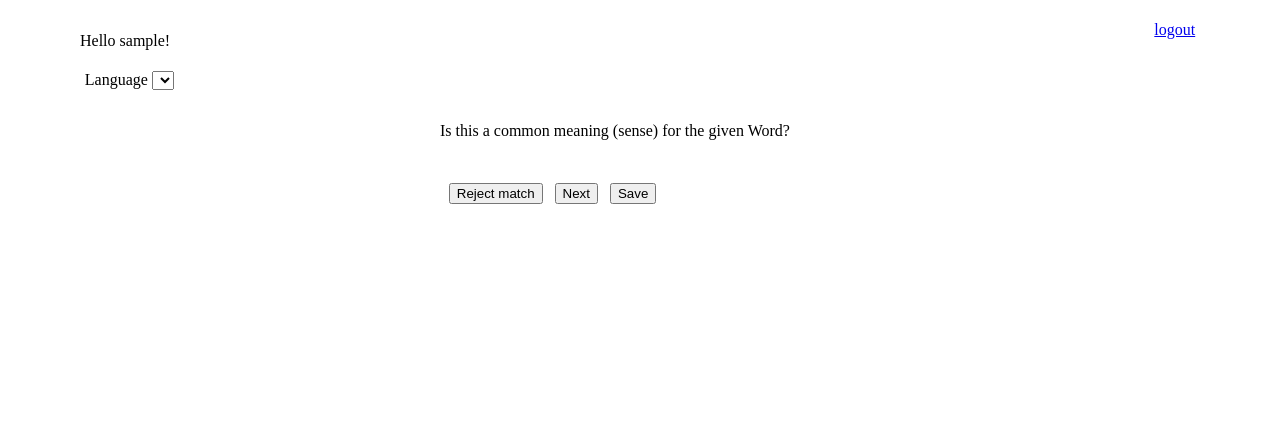
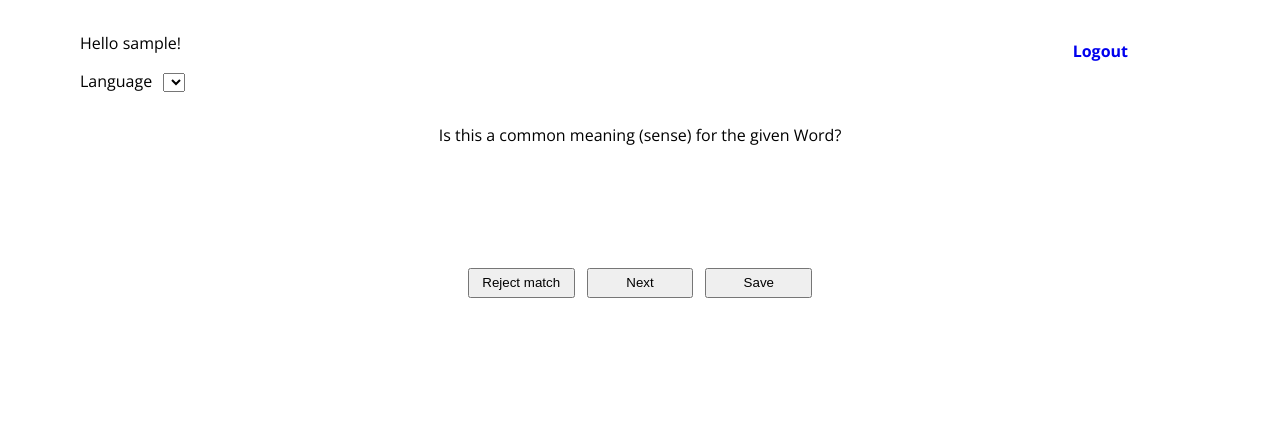
Before and after one commit to Nudin/makesense, a Flask app: page / in a window 1280 px wide. Shown: the top 435 px of the page. Run offline with Flask 2, Linux system fonts and the light colour scheme; the visitor is signed in with stand-in values (Sample User, id 1); data that the repository does not hold is empty; parts of the project's set-up code (start-up, migrations or seed data) failed here and were passed over; some libraries are stand-ins or nearby versions.

Commit message:
small CSS update

```diff
--- a/static/main.css
+++ b/static/main.css
@@ -1,40 +1,64 @@
 body {
 	margin: 1em 5em;
+	font-family: 'Open Sans', Arial, sans-serif;
 }
 
 div {
-	margin: 0.3em;
+
 }
 
 #current {
   margin: 2em auto;
   display: block;
-  width: 25em;
+  width: 30em;
+  text-align: center;
 }
 
 #previous {
-  margin: 5em auto;
+  margin: 2em auto;
   display: block;
   width: 30em;
+  text-align: center;
 }
 
 #login {
+	margin-right: 3em;
+	margin-top: 1em;
 	float: right;
-	display: inline-block;
+	font-weight: bold;
+	padding: 0.5em 1.5em;
+}
+
+#login a {
+	text-decoration: none;
+}
+
+#login:hover {
+	background-color: rgba(0, 128, 255, 0.5);
+	transition: background-color 0.3s ease-in;
 }
 
 #greeting {
 	display: inline-block;
 }
 
+#languageselector {
+	margin-left: 0.5em;
+}
+
 .lemma {
-	font-size: larger;
+	font-size: 1.5em;
 	font-weight: bold;
+	padding: 1em;
+}
+
+.description {
+	padding: 1em;
 }
 
 .QID {
 	display: inline-block;
-	margin: 0 1em;
+	margin: 0 0 0.5em 1em;
 }
 
 .LID {
@@ -50,3 +74,8 @@ button {
 	margin-bottom: 1em;
 	color: grey;
 }
+
+#rejectbtn, #nextbtn, #savebtn {
+	padding: 0.4em;
+	width: 8em;
+}
--- a/templates/index.html
+++ b/templates/index.html
@@ -2,16 +2,17 @@
 {% block head %}
 	<script src="/machtsinn/static/machtsinn.js"></script>
         <link href="/machtsinn/static/main.css" rel="stylesheet">
+        <link href="https://fonts.googleapis.com/css?family=Open+Sans:400,700&display=swap" rel="stylesheet">
 {% endblock %}
 {% block body %}
 
         {% if username %}
         <p id="greeting">Hello {{ username }}!</p>
-        <div id="login"><a href="{{ url_for('logout') }}">logout</a></div>
+        <div id="login"><a href="{{ url_for('logout') }}">Logout</a></div>
 
         {% else %}
         <p id="greeting">You have to log in with Wikidata to edit</p>
-        <div id="login"><a href="{{ url_for('login') }}">login</a></div>
+        <div id="login"><a href="{{ url_for('login') }}">Login</a></div>
         {% endif %}
         <div id="languagesetting">
         <label>Language</label>
```
